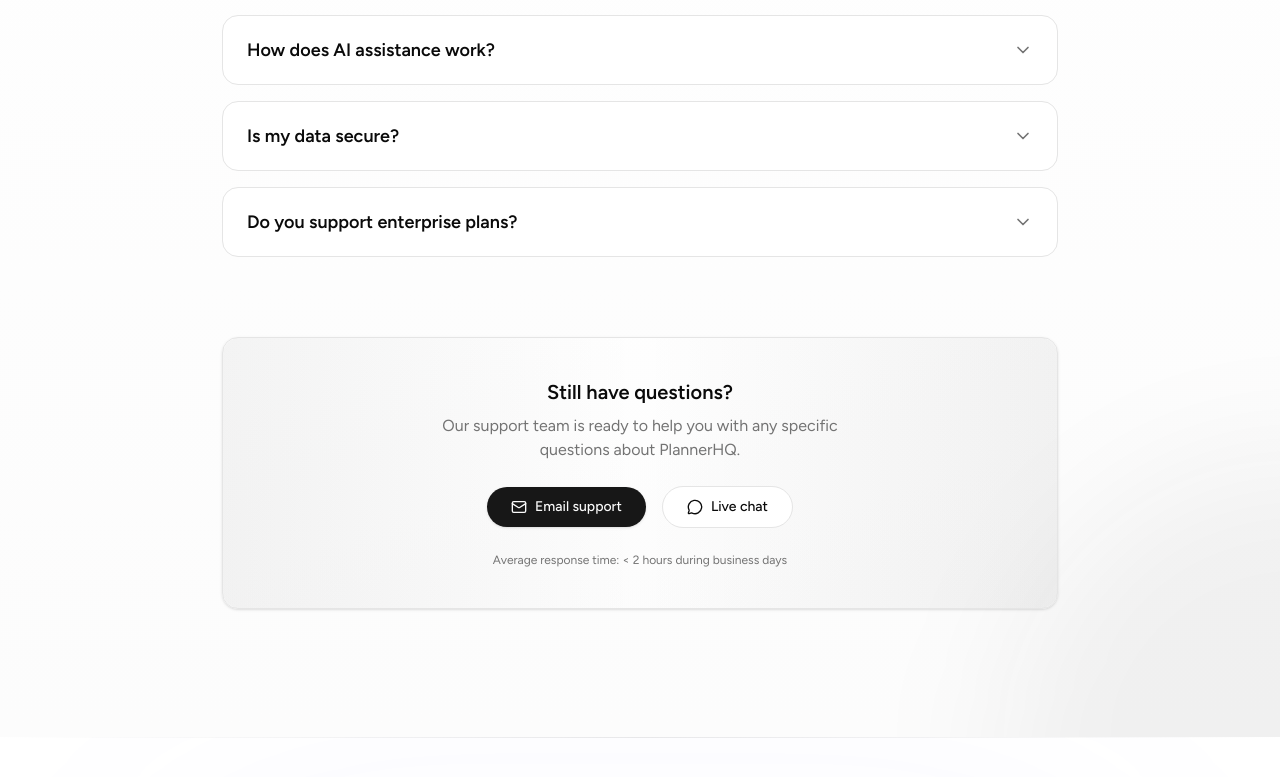
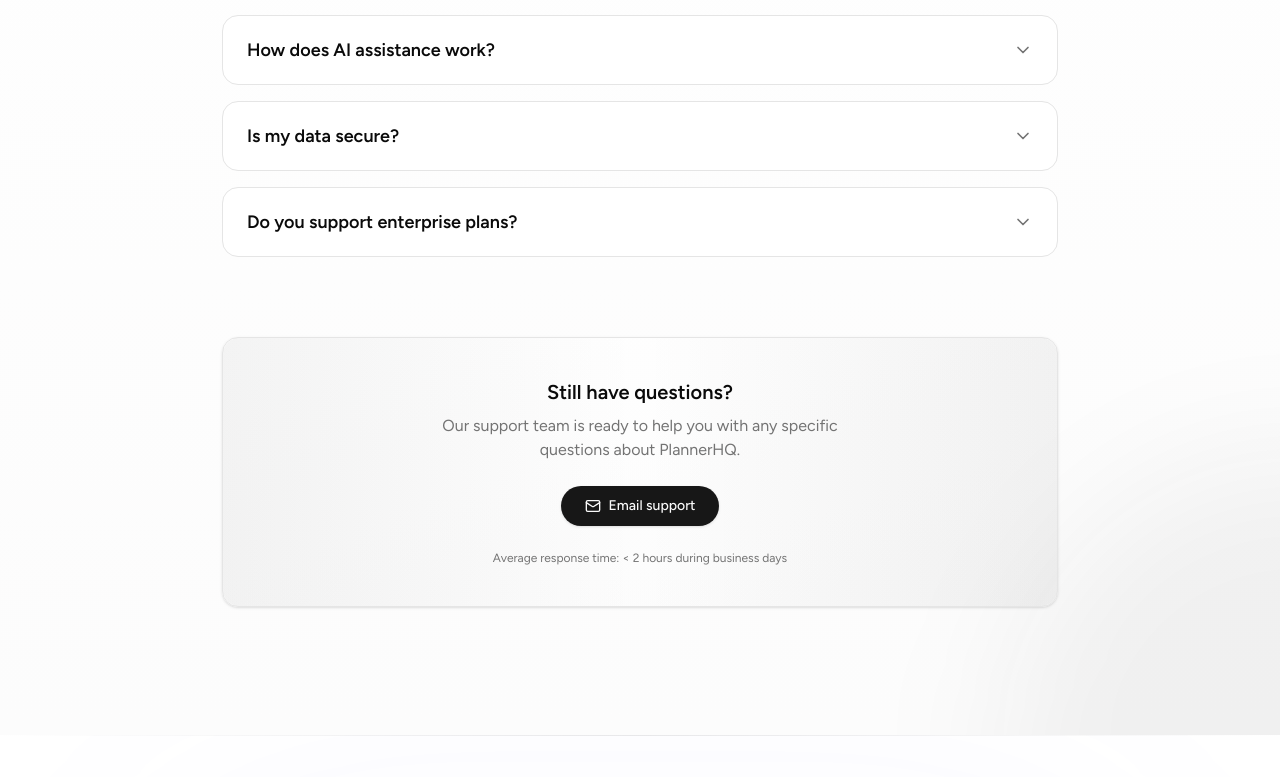
Before and after one commit to dariogeorge21/plannerhq, a Next.js app: page / in a window 1280 px wide. Shown: the part 11179-11956 px from the top of the page. Built offline with nearby package versions, Linux system fonts and the light colour scheme.

Commit message:
feat: Remove live chat option from FAQ component for streamlined support options

```diff
--- a/src/components/landingPage/faq.tsx
+++ b/src/components/landingPage/faq.tsx
@@ -128,13 +128,6 @@ export default function FAQ() {
                   <Mail className="w-4 h-4" />
                   Email support
                 </a>
-                <a
-                  href="#"
-                  className="inline-flex items-center gap-2 rounded-full border border-border bg-background px-6 py-2.5 text-sm font-medium text-foreground transition-all hover:bg-muted hover:border-primary/20 focus:outline-none focus:ring-2 focus:ring-primary/20 focus:ring-offset-2"
-                >
-                  <MessageCircle className="w-4 h-4" />
-                  Live chat
-                </a>
               </div>
               <p className="text-xs text-muted-foreground mt-6">
                 Average response time: &lt; 2 hours during business days
```
